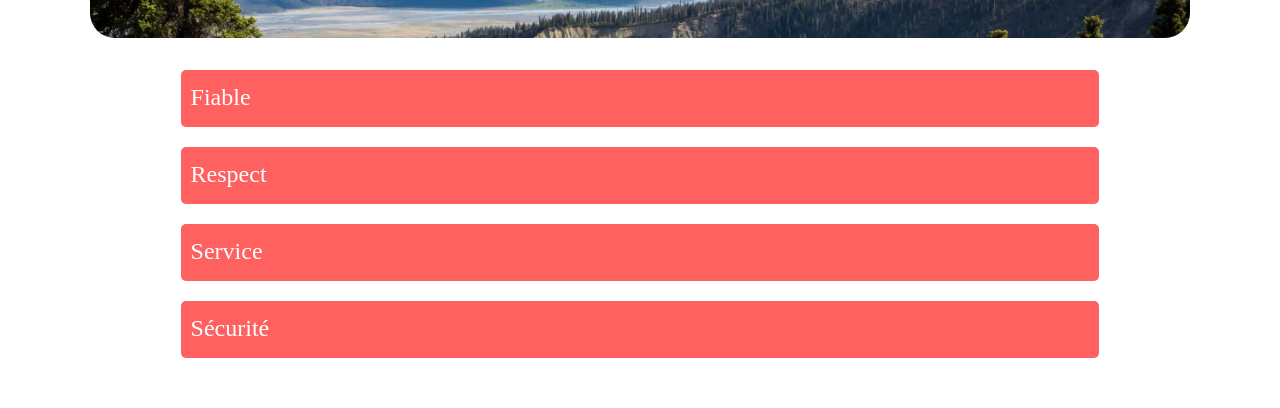
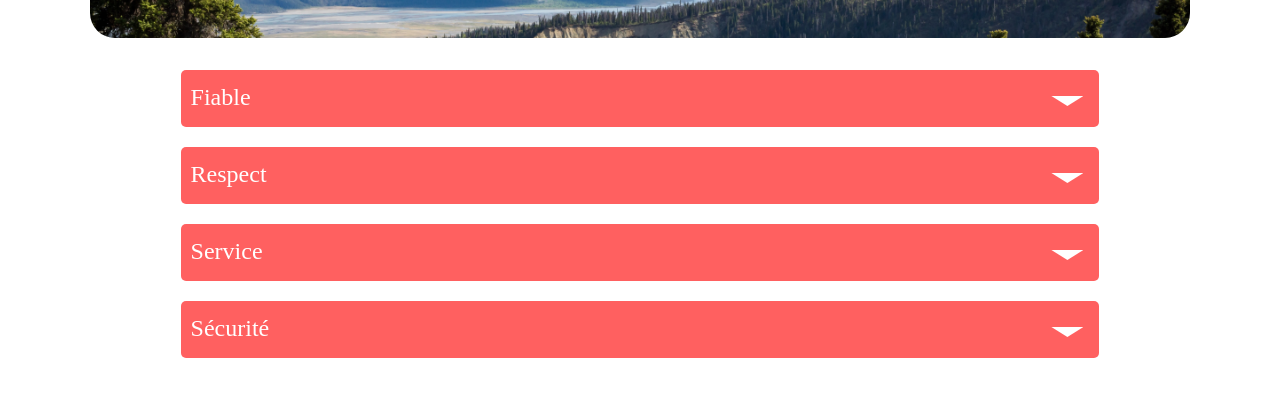
Before and after one commit to Fleurdel34/fleurdel34-kasa, a React (Create React App) app: page /apropos in a window 1280 px wide. Shown: the part 325-733 px from the top of the page. Built offline with nearby package versions, Linux system fonts and the light colour scheme.

Commit message:
Etape 5 terminée

```diff
--- a/src/components/Collapse/index.jsx
+++ b/src/components/Collapse/index.jsx
@@ -11,6 +11,8 @@ const CollapseDiv = styled.div`
 `
 
 const CollapseButton=styled.div`
+    display:flex;
+    justify-content:space-between;
     background: #FF6060;
     border-radius: 5px;
     height:47px;
@@ -23,7 +25,19 @@ const CollapseButton=styled.div`
     color: #FFFFFF;
     padding-left:10px;
     padding-top:10px;
-
+`
+const CollapseArrow=styled.div`
+    width: 32px;
+    height: 20px;
+    background-color: #fff;
+    clip-path: polygon(100% 0, 0 0, 50% 50%);
+    margin-right:1rem;
+    transform: rotate(0deg);
+    transform-origin: center;
+    overflow: hidden;
+    transition: all 0.3s ease-out;
+    margin-top:1rem;
+    ${({ rotate }) => rotate && `transform: rotate(180deg)`}
 `
 const ParagrapheDiv=styled.div`
     font-family: 'Montserrat';
@@ -33,20 +47,24 @@ const ParagrapheDiv=styled.div`
     color: #FF6060;
     width:68%;
     word-break: break-word;
-
 `
 
 function Collapse(props){
     const [isOpen, setisOpen] = useState(false);
+    const [rotate, setRotate] = useState(false);
+    const handleClick = () => setRotate((prevState) => (!prevState ))
 
     return (
         <CollapseDiv>
-            <CollapseButton onClick={() => setisOpen(!isOpen)}>{props.label}</CollapseButton>
+            <CollapseButton onClick={() => setisOpen(!isOpen)}>
+                {props.label}
+                <CollapseArrow rotate={rotate} onClick={handleClick}></CollapseArrow>
+            </CollapseButton>
             {isOpen && <ParagrapheDiv>
                 {props.children}
             </ParagrapheDiv>}
-        </CollapseDiv>)
-
+        </CollapseDiv>
+    )
 
 }
 export default Collapse
```
Also changed, not shown: src/pages/Apropos.jsx (+0 -7 lines).
